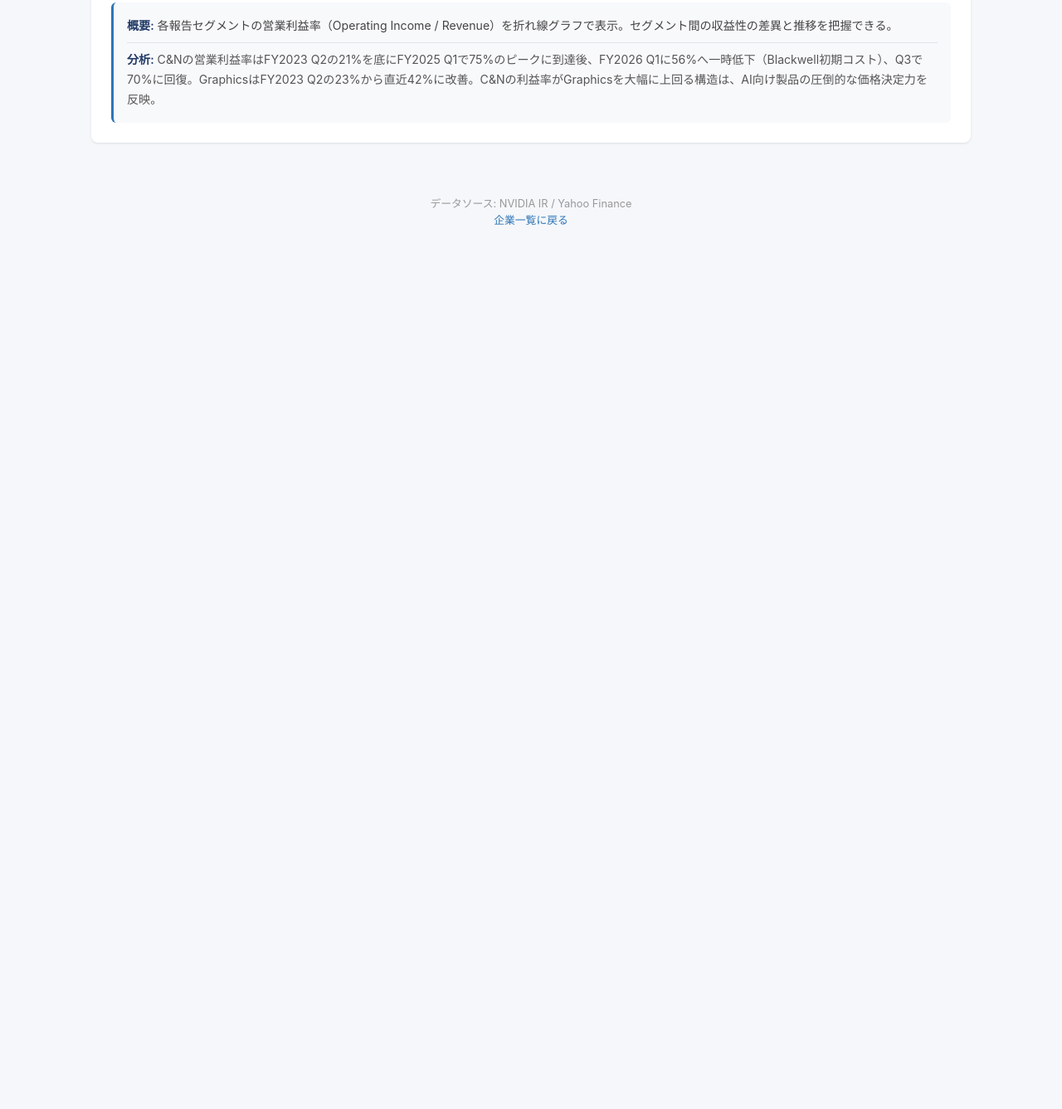
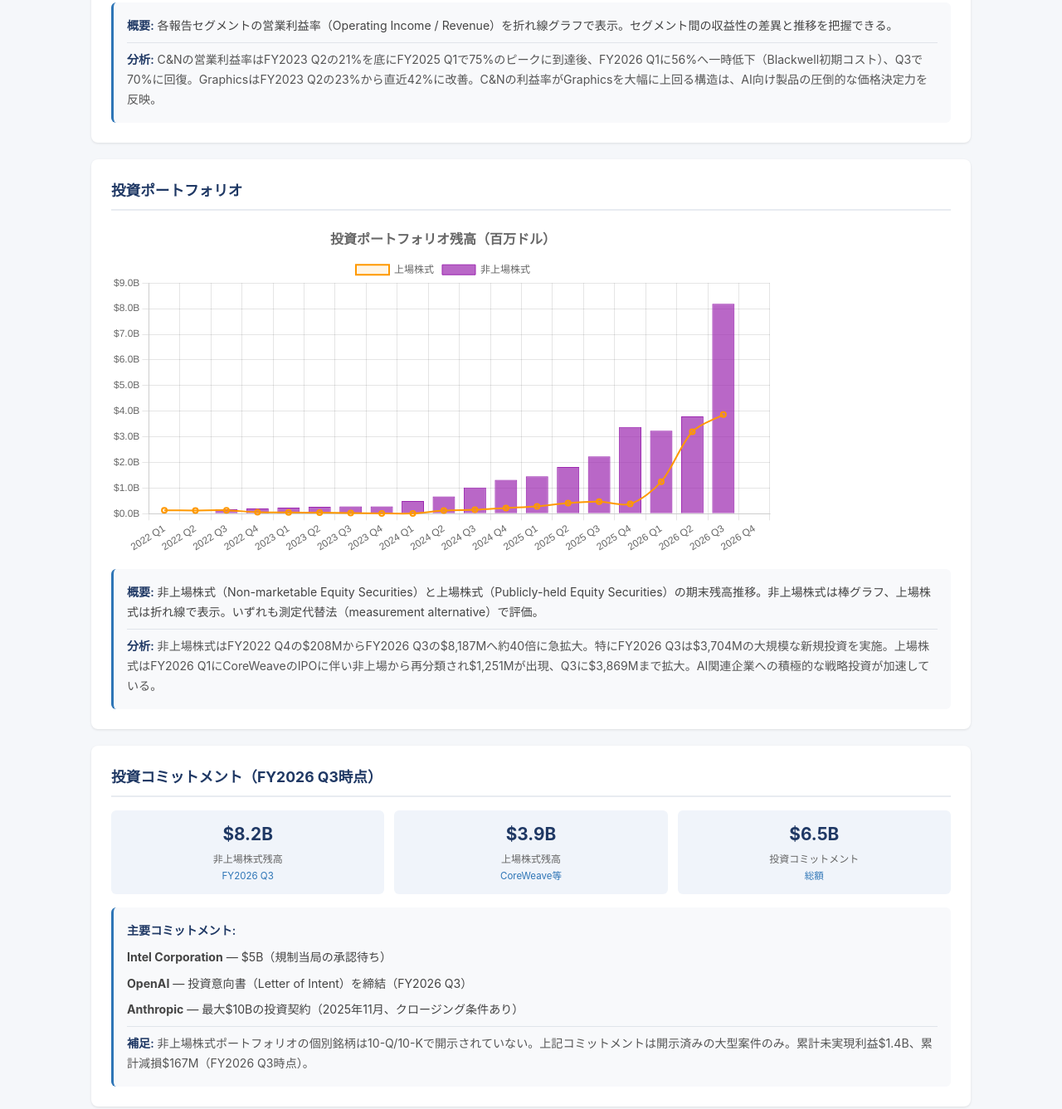
Before and after one commit to akiraak/ai-financial-analyst, a website: page docs/nvidia/index.html in a window 1280 px wide. Shown: the part 9044-10381 px from the top of the page at 83% size. Before the commit the page ends 9345 px from the top, so only its background shows below. Drawn offline with nearby package versions, Linux system fonts and the light colour scheme; animation ran at ten frames a second.

Commit message:
投資ポートフォリオの抽出・可視化を追加（12→13チャート）
- extract-investments.js: 10-Q/10-K PDFから非上場・上場株式残高を抽出（19四半期）
- チャート13: 投資残高推移（棒+折れ線）と投資コミットメント情報を追加
- Intel $5B、OpenAI（LOI）、Anthropic $10Bのコミットメント情報を静的テキストで記載

Co-Authored-By: Claude Opus 4.6 <noreply@anthropic.com>

```diff
--- a/docs/js/chart-builder.js
+++ b/docs/js/chart-builder.js
@@ -800,4 +800,55 @@ const ChartBuilder = {
       },
     });
   },
+
+  // === 13. 投資ポートフォリオ残高推移（棒+折れ線複合）===
+  createInvestmentChart(ctx, data) {
+    const labels = this.getLabels(data.quarters);
+    const q = data.quarters;
+
+    return new Chart(ctx, {
+      type: 'bar',
+      data: {
+        labels,
+        datasets: [
+          {
+            label: '非上場株式',
+            data: q.map(d => d.investments?.nonMarketableBalance ?? null),
+            backgroundColor: this.makeColors('rgba(156, 39, 176, 0.7)', q),
+            borderColor: this.makeBorderColors('rgba(156, 39, 176, 1)', q),
+            borderWidth: 1,
+            order: 2,
+          },
+          {
+            label: '上場株式',
+            data: q.map(d => d.investments?.publiclyHeldBalance ?? null),
+            type: 'line',
+            borderColor: 'rgba(255, 152, 0, 1)',
+            backgroundColor: 'rgba(255, 152, 0, 0.1)',
+            borderWidth: 2,
+            pointRadius: 3,
+            tension: 0.3,
+            order: 1,
+          },
+        ],
+      },
+      options: {
+        responsive: true,
+        plugins: {
+          title: { display: true, text: '投資ポートフォリオ残高（百万ドル）', font: { size: 16 } },
+          tooltip: {
+            callbacks: {
+              label: (ctx) => `${ctx.dataset.label}: $${ctx.parsed.y?.toLocaleString()}M`,
+            },
+          },
+        },
+        scales: {
+          y: {
+            beginAtZero: true,
+            ticks: { callback: v => '$' + (v / 1000).toFixed(1) + 'B' },
+          },
+        },
+      },
+    });
+  },
 };
--- a/docs/nvidia/data.json
+++ b/docs/nvidia/data.json
@@ -49,6 +49,13 @@
           "revenue": 3451,
           "operatingIncome": 1786
         }
+      },
+      "investments": {
+        "nonMarketableBalance": null,
+        "publiclyHeldBalance": 133,
+        "netAdditions": null,
+        "unrealizedGains": null,
+        "impairments": null
       }
     },
     {
@@ -97,6 +104,13 @@
           "revenue": 3907,
           "operatingIncome": 2127
         }
+      },
+      "investments": {
+        "nonMarketableBalance": null,
+        "publiclyHeldBalance": 128,
+        "netAdditions": null,
+        "unrealizedGains": null,
+        "impairments": null
       }
     },
     {
@@ -145,6 +159,13 @@
           "revenue": 4092,
           "operatingIncome": 2160
         }
+      },
+      "investments": {
+        "nonMarketableBalance": 172,
+        "publiclyHeldBalance": 136,
+        "netAdditions": null,
+        "unrealizedGains": null,
+        "impairments": null
       }
     },
     {
@@ -193,6 +214,13 @@
           "revenue": 4418,
           "operatingIncome": 2419
         }
+      },
+      "investments": {
+        "nonMarketableBalance": 208,
+        "publiclyHeldBalance": 58,
+        "netAdditions": null,
+        "unrealizedGains": null,
+        "impairments": null
       }
     },
     {
@@ -241,6 +269,13 @@
           "revenue": 4616,
           "operatingIncome": 2476
         }
+      },
+      "investments": {
+        "nonMarketableBalance": 238,
+        "publiclyHeldBalance": 48,
+        "netAdditions": null,
+        "unrealizedGains": null,
+        "impairments": null
       }
     },
     {
@@ -289,6 +324,13 @@
           "revenue": 2797,
           "operatingIncome": 657
         }
+      },
+      "investments": {
+        "nonMarketableBalance": 266,
+        "publiclyHeldBalance": 41,
+        "netAdditions": null,
+        "unrealizedGains": null,
+        "impairments": null
       }
     },
     {
@@ -337,6 +379,13 @@
           "revenue": 2115,
           "operatingIncome": 606
         }
+      },
+      "investments": {
+        "nonMarketableBalance": 287,
+        "publiclyHeldBalance": 27,
+        "netAdditions": null,
+        "unrealizedGains": null,
+        "impairments": null
       }
     },
     {
@@ -385,6 +434,13 @@
           "revenue": 2378,
           "operatingIncome": 813
         }
+      },
+      "investments": {
+        "nonMarketableBalance": 288,
+        "publiclyHeldBalance": 11,
+        "netAdditions": null,
+        "unrealizedGains": null,
+        "impairments": null
       }
     },
     {
@@ -433,6 +489,13 @@
           "revenue": 2732,
           "operatingIncome": 1046
         }
+      },
+      "investments": {
+        "nonMarketableBalance": 496,
+        "publiclyHeldBalance": 9,
+        "netAdditions": null,
+        "unrealizedGains": null,
+        "impairments": null
       }
     },
     {
@@ -481,6 +544,13 @@
           "revenue": 3105,
           "operatingIncome": 1211
         }
+      },
+      "investments": {
+        "nonMarketableBalance": 676,
+        "publiclyHeldBalance": 124,
+        "netAdditions": null,
+        "unrealizedGains": null,
+        "impairments": null
       }
     },
     {
@@ -529,6 +599,13 @@
           "revenue": 3475,
           "operatingIncome": 1493
         }
+      },
+      "investments": {
+        "nonMarketableBalance": 1019,
+        "publiclyHeldBalance": 153,
+        "netAdditions": null,
+        "unrealizedGains": null,
+        "impairments": null
       }
     },
     {
@@ -577,6 +654,13 @@
           "revenue": 4205,
           "operatingIncome": 2096
         }
+      },
+      "investments": {
+        "nonMarketableBalance": 1321,
+        "publiclyHeldBalance": 225,
+        "netAdditions": 859,
+        "unrealizedGains": 194,
+        "impairments": -20
       }
     },
     {
@@ -625,6 +709,13 @@
           "revenue": 3369,
           "operatingIncome": 1241
         }
+      },
+      "investments": {
+        "nonMarketableBalance": 1463,
+        "publiclyHeldBalance": 287,
+        "netAdditions": 127,
+        "unrealizedGains": 15,
+        "impairments": 0
       }
     },
     {
@@ -673,6 +764,13 @@
           "revenue": 3594,
           "operatingIncome": 1369
         }
+      },
+      "investments": {
+        "nonMarketableBalance": 1819,
+        "publiclyHeldBalance": 419,
+        "netAdditions": 294,
+        "unrealizedGains": 77,
+        "impairments": -15
       }
     },
     {
@@ -721,6 +819,13 @@
           "revenue": 4046,
           "operatingIncome": 1502
         }
+      },
+      "investments": {
+        "nonMarketableBalance": 2237,
+        "publiclyHeldBalance": 472,
+        "netAdditions": 409,
+        "unrealizedGains": 23,
+        "impairments": -14
       }
     },
     {
@@ -769,6 +874,13 @@
           "revenue": 3295,
           "operatingIncome": 973
         }
+      },
+      "investments": {
+        "nonMarketableBalance": 3387,
+        "publiclyHeldBalance": 381,
+        "netAdditions": 479,
+        "unrealizedGains": 701,
+        "impairments": -30
       }
     },
     {
@@ -817,6 +929,13 @@
           "revenue": 4473,
           "operatingIncome": 1640
         }
+      },
+      "investments": {
+        "nonMarketableBalance": 3240,
+        "publiclyHeldBalance": 1251,
+        "netAdditions": 649,
+        "unrealizedGains": 63,
+        "impairments": -16
       }
     },
     {
@@ -865,6 +984,13 @@
           "revenue": 5412,
           "operatingIncome": 2242
         }
+      },
+      "investments": {
+        "nonMarketableBalance": 3799,
+        "publiclyHeldBalance": 3199,
+        "netAdditions": 299,
+        "unrealizedGains": 267,
+        "impairments": -2
       }
     },
     {
@@ -913,6 +1039,13 @@
           "revenue": 6098,
           "operatingIncome": 2546
         }
+      },
+      "investments": {
+        "nonMarketableBalance": 8187,
+        "publiclyHeldBalance": 3869,
+        "netAdditions": 3704,
+        "unrealizedGains": 758,
+        "impairments": -74
       }
     },
     {
@@ -935,7 +1068,8 @@
       "segments": null,
       "balanceSheet": null,
       "cashFlow": null,
-      "segmentProfit": null
+      "segmentProfit": null,
+      "investments": null
     }
   ]
 }
--- a/docs/nvidia/index.html
+++ b/docs/nvidia/index.html
@@ -200,6 +200,47 @@
       </div>
     </div>
 
+    <!-- ==================== E. 投資ポートフォリオ ==================== -->
+
+    <!-- 13. 投資残高推移 -->
+    <div class="section">
+      <h2>投資ポートフォリオ</h2>
+      <div class="chart-wrapper"><canvas id="investmentChart"></canvas></div>
+      <div class="chart-description">
+        <p><span class="label">概要:</span> 非上場株式（Non-marketable Equity Securities）と上場株式（Publicly-held Equity Securities）の期末残高推移。非上場株式は棒グラフ、上場株式は折れ線で表示。いずれも測定代替法（measurement alternative）で評価。</p>
+        <p class="insight"><span class="label">分析:</span> 非上場株式はFY2022 Q4の$208MからFY2026 Q3の$8,187Mへ約40倍に急拡大。特にFY2026 Q3は$3,704Mの大規模な新規投資を実施。上場株式はFY2026 Q1にCoreWeaveのIPOに伴い非上場から再分類され$1,251Mが出現、Q3に$3,869Mまで拡大。AI関連企業への積極的な戦略投資が加速している。</p>
+      </div>
+    </div>
+
+    <!-- 投資コミットメント -->
+    <div class="section">
+      <h2>投資コミットメント（FY2026 Q3時点）</h2>
+      <div class="kpi-grid">
+        <div class="kpi-item">
+          <div class="kpi-value">$8.2B</div>
+          <div class="kpi-label">非上場株式残高</div>
+          <div class="kpi-sub">FY2026 Q3</div>
+        </div>
+        <div class="kpi-item">
+          <div class="kpi-value">$3.9B</div>
+          <div class="kpi-label">上場株式残高</div>
+          <div class="kpi-sub">CoreWeave等</div>
+        </div>
+        <div class="kpi-item">
+          <div class="kpi-value">$6.5B</div>
+          <div class="kpi-label">投資コミットメント</div>
+          <div class="kpi-sub">総額</div>
+        </div>
+      </div>
+      <div class="chart-description">
+        <p><span class="label">主要コミットメント:</span></p>
+        <p><strong>Intel Corporation</strong> — $5B（規制当局の承認待ち）</p>
+        <p><strong>OpenAI</strong> — 投資意向書（Letter of Intent）を締結（FY2026 Q3）</p>
+        <p><strong>Anthropic</strong> — 最大$10Bの投資契約（2025年11月、クロージング条件あり）</p>
+        <p class="insight"><span class="label">補足:</span> 非上場株式ポートフォリオの個別銘柄は10-Q/10-Kで開示されていない。上記コミットメントは開示済みの大型案件のみ。累計未実現利益$1.4B、累計減損$167M（FY2026 Q3時点）。</p>
+      </div>
+    </div>
+
   </div>
 
   <div class="footer">
@@ -236,6 +277,8 @@
         ChartBuilder.createSegmentCompositionChart(document.getElementById('segmentCompositionChart'), data);
         ChartBuilder.createSegmentProfitChart(document.getElementById('segmentProfitChart'), data);
         ChartBuilder.createSegmentMarginChart(document.getElementById('segmentMarginChart'), data);
+        // E. 投資ポートフォリオ
+        ChartBuilder.createInvestmentChart(document.getElementById('investmentChart'), data);
       })
       .catch(err => console.error('データ読み込みエラー:', err));
   </script>
```
Also changed, not shown: DONE.md (+1 -0 lines), TODO.md (+2 -2 lines), companies/nvidia/ir-data/extract-investments.js (added, +358 -0 lines), companies/nvidia/ir-data/generate-data-json.js (+10 -0 lines), workflows/analyze-and-visualize.md (+17 -3 lines).
